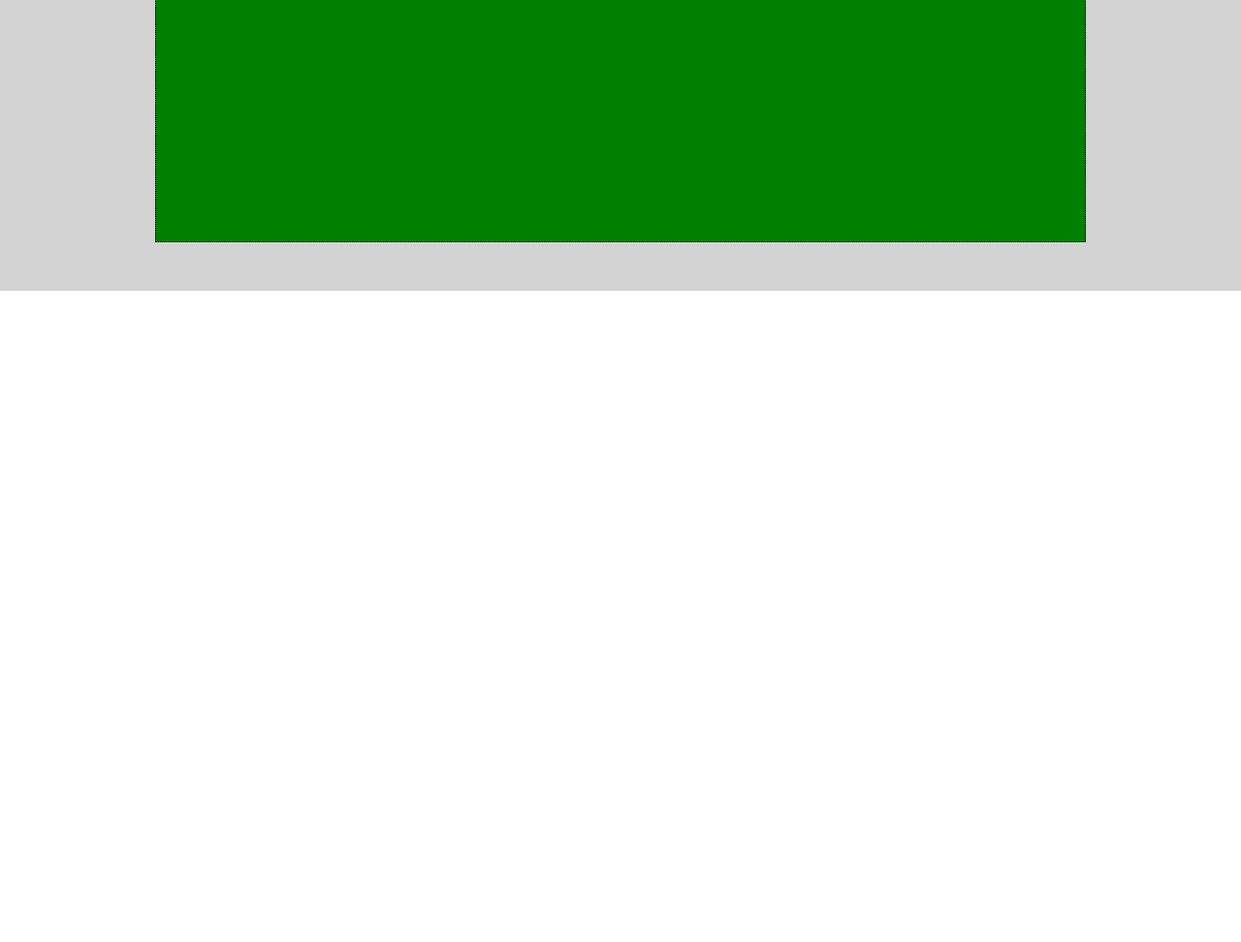
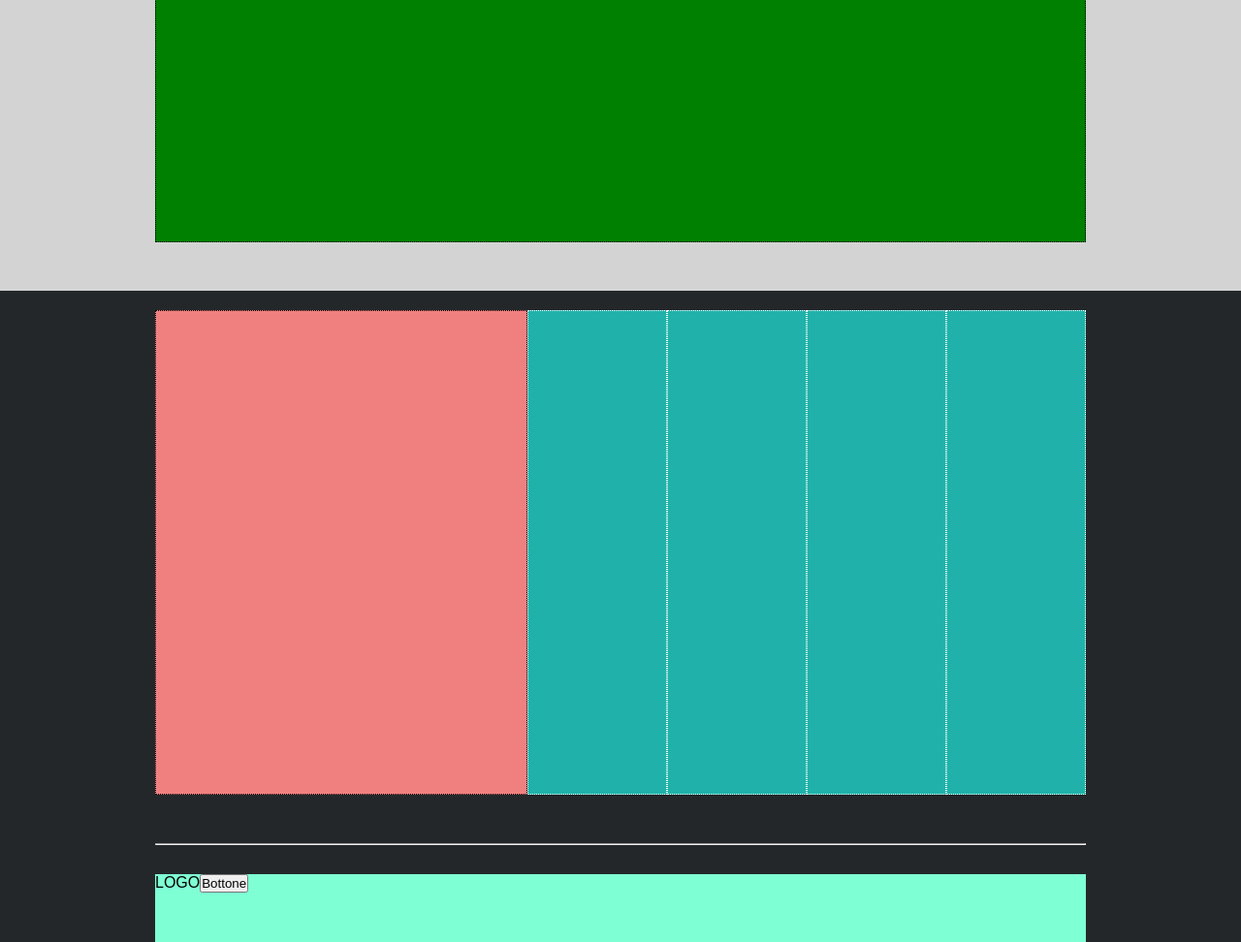
Before and after one commit to BetterCallAle/htmlcss-struttura-discord, a plain HTML site: page index.html in a window 1280 px wide. Shown: the part 3180-4152 px from the top of the page at 97% size. Before the commit the page ends 3480 px from the top, so only its background shows below. Drawn offline with Linux system fonts and the light colour scheme.

Commit message:
footer nav layout completed

```diff
--- a/css/style.css
+++ b/css/style.css
@@ -111,7 +111,7 @@ section{
 /* /Section Img and Text*/
 
 /* Section 4 */
-.box{
+.section-box{
     /* debug */
     height: 800px;
     background-color: green;
@@ -119,3 +119,40 @@ section{
 }
 /* /Section 4 */
 /* /MAIN */
+
+/* FOOTER */
+footer{
+    min-height: 500px;
+    /* debug */
+    background-color: #23272a;
+}
+
+/* Footer Nav */
+footer nav{
+    padding-top: 20px;
+    padding-bottom: 50px;
+}
+
+footer nav .footer-box:first-child{
+    width: 40%;
+    /* debug */
+    background-color: #f08080;
+    border: 1px dotted black;
+    height: 500px;
+}
+
+.footer-box{
+    width: 15%;
+    /* debug */
+    background-color: #20b2aa;
+    border: 1px dotted white;
+}
+
+.footer-info{
+    margin-top: 30px;
+    /* debug */
+    height: 70px;
+    background-color: #7fffd4;
+}
+/* /Footer Nav */
+/* /FOOTER */
--- a/index.html
+++ b/index.html
@@ -93,8 +93,7 @@
             <!-- Section 4 -->
             <section>
                 <div class="container">
-                    <div class="box">
-
+                    <div class="section-box">
                     </div>
                 </div>
             </section>
@@ -103,6 +102,39 @@
     <!-- /MAIN -->
 
     <!-- FOOTER -->
+    <footer>
+        <div class="container">
+            <nav class="flex-container">
+                <div class="footer-box big">
+
+                </div>
+                <div class="footer-box">
+                </div>
+
+                <div class="footer-box">
+                </div>
+
+                <div class="footer-box">
+                </div>
+
+                <div class="footer-box">
+                </div>
+            </nav>
+
+            <hr>
+
+            <div class="flex-container footer-info">
+                <div class="footer-logo">
+                    <span>LOGO</span>
+                </div>
+
+                <div class="footer-button">
+                    <button>Bottone</button>
+                </div>
+
+            </div>
+        </div>
+    </footer>
     <!-- /FOOTER -->
 
 </body>
```
